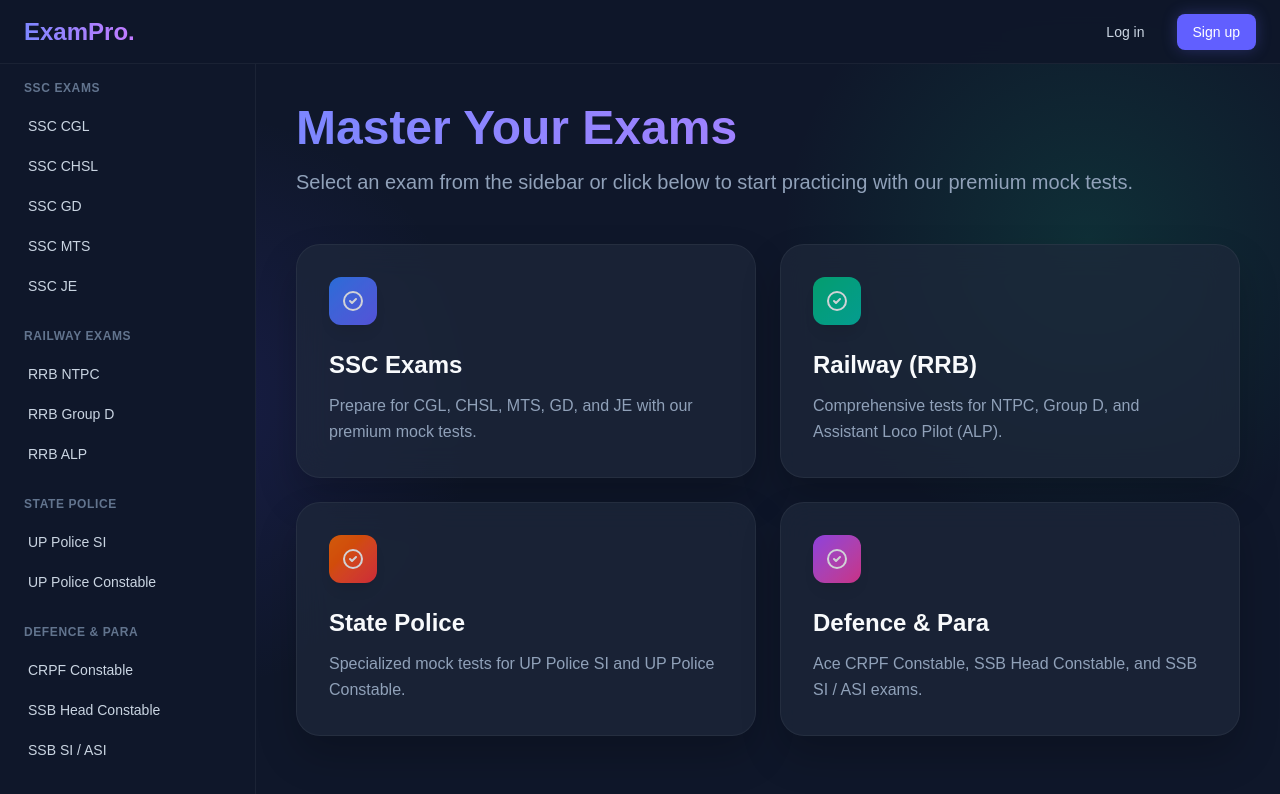
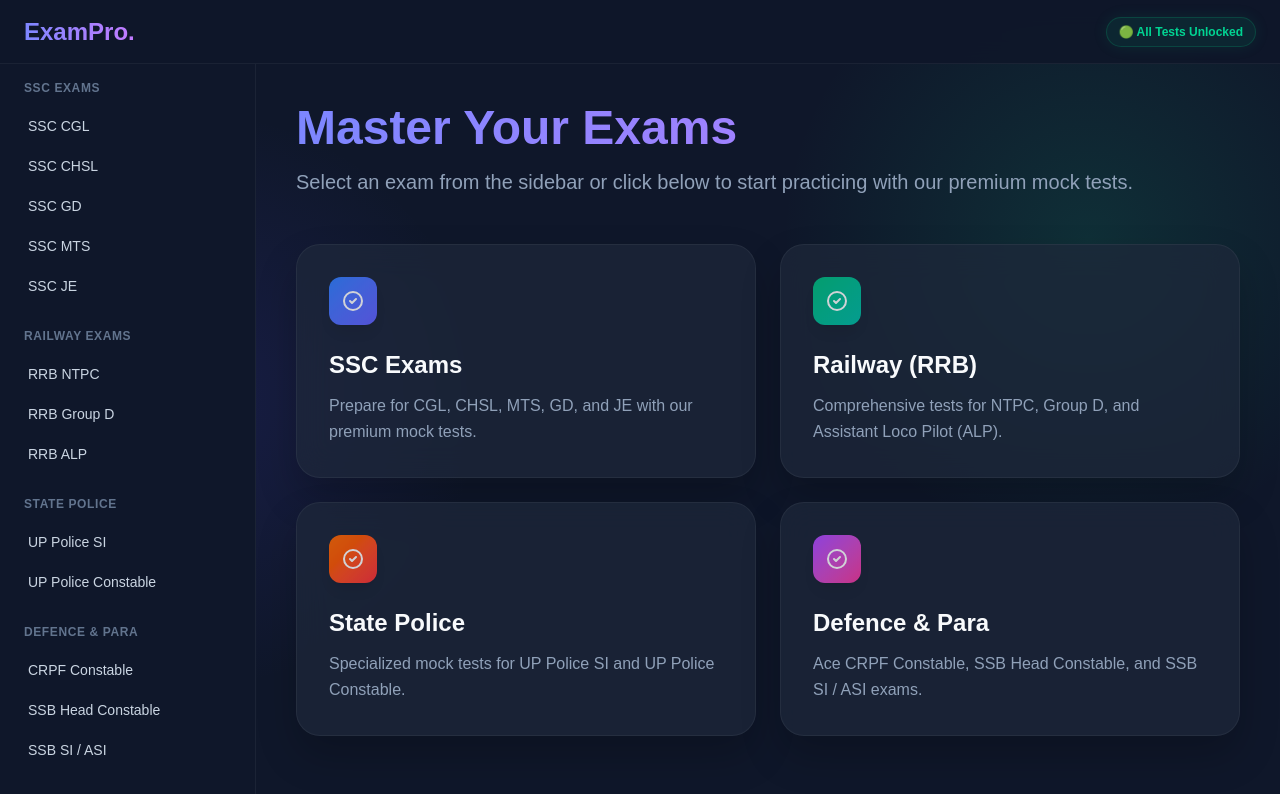
Before and after one commit to VishalMaurya15031/Exam-Practice-Platform, a Next.js app: page / in a window 1280 px wide. Shown: the top 794 px of the page. Built offline with nearby package versions, Linux system fonts and the light colour scheme.

Commit message:
feat: remove login system and open all features with premium unlocked badge

```diff
--- a/src/components/TopNav.tsx
+++ b/src/components/TopNav.tsx
@@ -12,12 +12,9 @@ export default function TopNav() {
       </div>
 
       <div className="flex items-center gap-4">
-        <Link href="/login" className="px-4 py-2 text-sm font-medium text-slate-300 hover:text-white transition-colors">
-          Log in
-        </Link>
-        <Link href="/signup" className="px-4 py-2 text-sm font-medium bg-indigo-500 hover:bg-indigo-600 text-white rounded-lg transition-colors shadow-[0_0_15px_rgba(99,102,241,0.3)]">
-          Sign up
-        </Link>
+        <div className="px-3 py-1.5 rounded-full bg-emerald-500/10 text-emerald-400 font-semibold text-xs border border-emerald-500/20 shadow-[0_0_15px_rgba(16,185,129,0.1)]">
+          🟢 All Tests Unlocked
+        </div>
       </div>
     </nav>
   );
```
